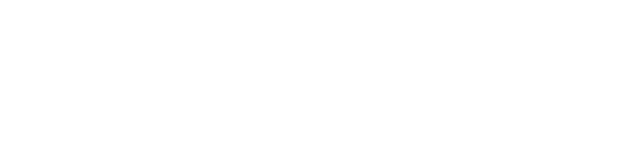
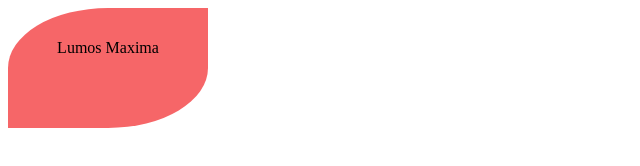
Before and after one commit to maksymParamud/homework-16, a plain HTML site: page index.html in a window 1280 px wide. Shown: the whole page, without its empty margins (0-640 px from the left). Drawn offline with nearby package versions, Linux system fonts and the light colour scheme.

Commit message:
final commit

```diff
--- a/app.js
+++ b/app.js
@@ -0,0 +1,26 @@
+// 1
+
+let div = $("#addHtml");
+
+div.append("<h1> New Element </h1>");
+
+// 2
+
+$("#addHtml").hide();
+
+// 3
+
+$("#section").detach();
+
+// 4
+
+$("#div").addClass("addClass");
+$(".addClass").append("Lumos Maxima");
+$(".addClass").css({
+    background: "#f66668",
+    "border-radius": "50% 0 50% 0",
+    width: "200px",
+    height: "120px",
+    "line-height": "80px",
+    "text-align": "center"
+});
--- a/index.html
+++ b/index.html
@@ -7,6 +7,9 @@
     <title>homework-16</title>
 </head>
 <body>
+    <div id="addHtml"></div>
+    <section id="section"></section>
+    <div id="div"></div>
 
     <script src="./app.js"></script>
 </body>
```
